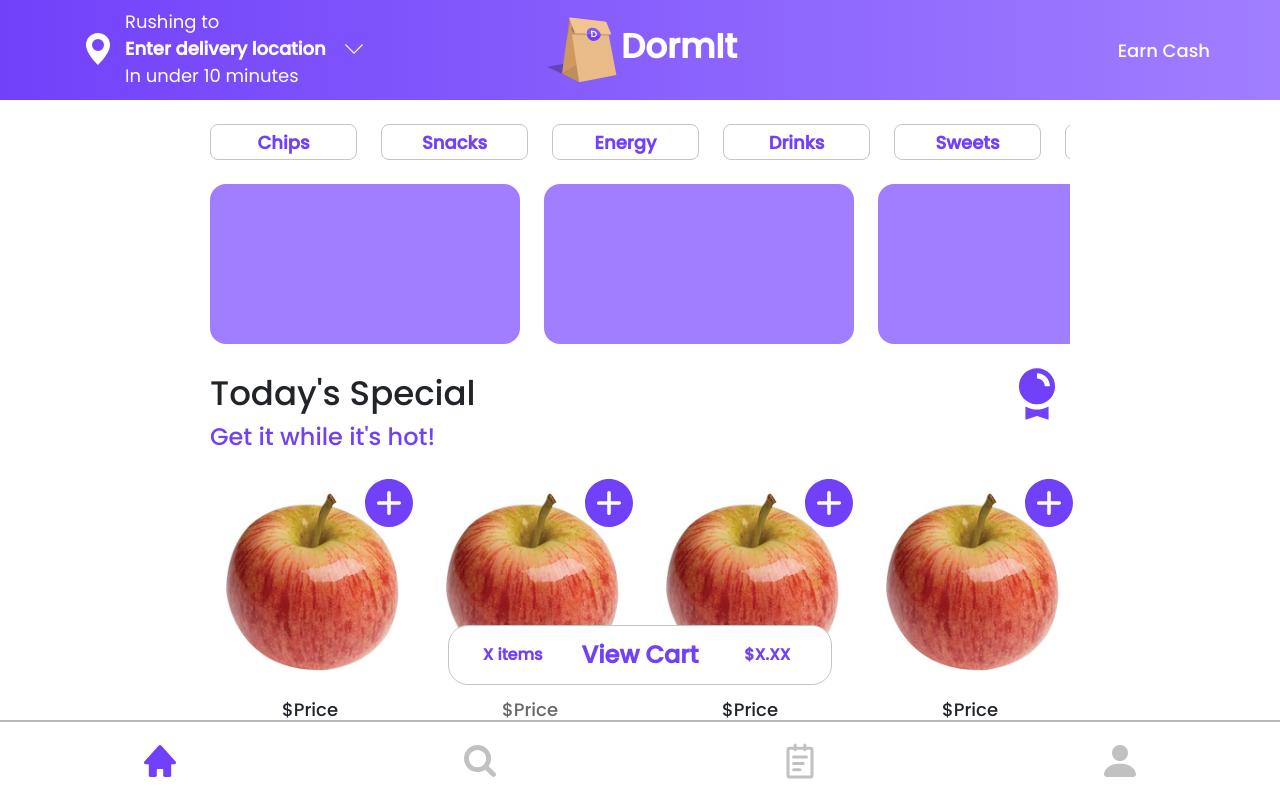
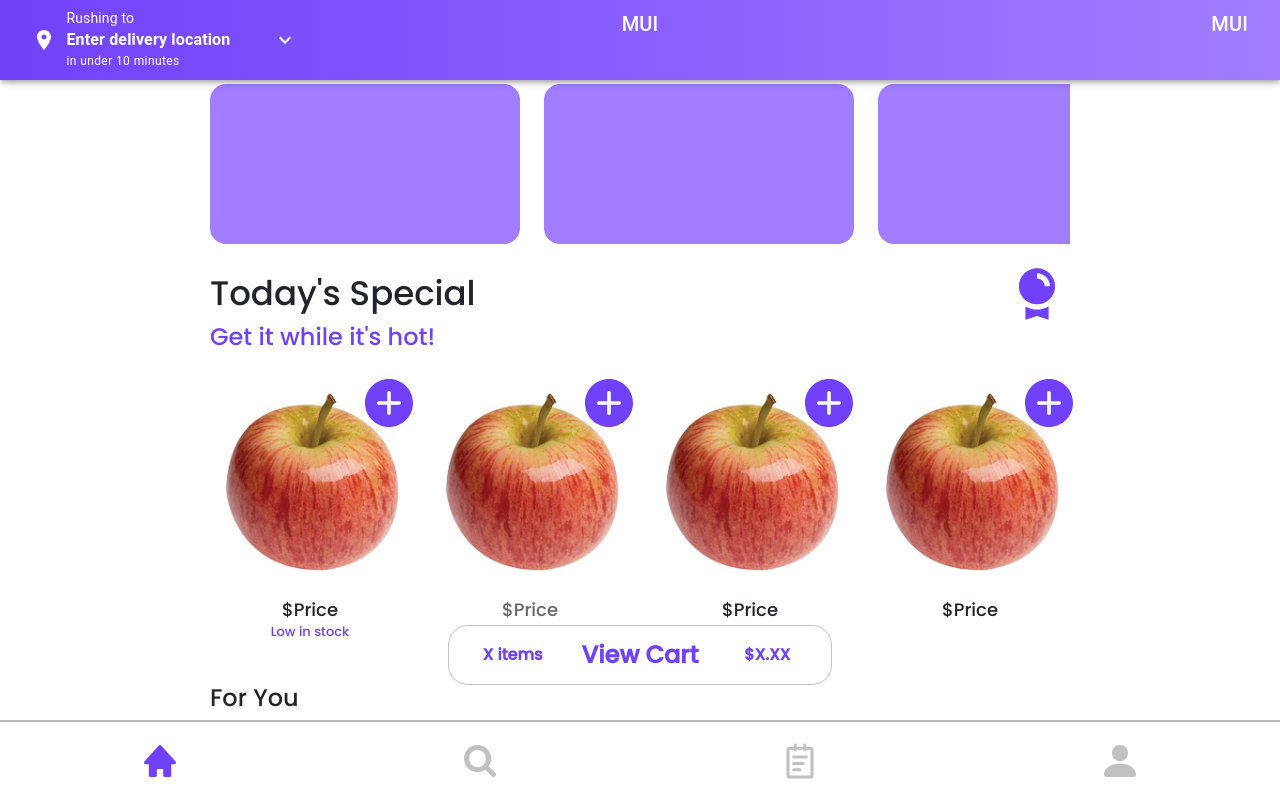
Before and after one commit to AnnLe4869/dormit-second-prototype, a React (Create React App) app: page / in a window 1280 px wide. Shown: the top 798 px of the page. Built offline with nearby package versions, Linux system fonts and the light colour scheme; no server answers; the database is empty.

Commit message:
Use Material-UI for styling

```diff
--- a/package.json
+++ b/package.json
@@ -3,6 +3,10 @@
   "version": "0.1.0",
   "private": true,
   "dependencies": {
+    "@emotion/react": "^11.9.3",
+    "@emotion/styled": "^11.9.3",
+    "@mui/icons-material": "^5.8.4",
+    "@mui/material": "^5.9.1",
     "@testing-library/jest-dom": "^5.16.4",
     "@testing-library/react": "^12.1.4",
     "@testing-library/user-event": "^13.5.0",
--- a/src/routes/home/Header.js
+++ b/src/routes/home/Header.js
@@ -1,68 +1,100 @@
-import React from "react";
-import "./Header.css";
+import AppBar from "@mui/material/AppBar";
+import Box from "@mui/material/Box";
+import Toolbar from "@mui/material/Toolbar";
+import Typography from "@mui/material/Typography";
+import { useState } from "react";
+import SvgIcon from "@mui/material/SvgIcon";
+import LocationOnIcon from "@mui/icons-material/LocationOn";
+import KeyboardArrowDownIcon from "@mui/icons-material/KeyboardArrowDown";
+import Grid from "@mui/material/Grid";
 
-import dormitIcon from "../../assets/Home/dormit-icon.svg";
+/**
+ * delivery block component
+ * this lies in the left of the navbar
+ */
+function DeliveryBlock() {
+  return (
+    <Box>
+      <Grid container spacing={1} alignItems="center" justifyContent="left">
+        <Grid item xs={1} md={1}>
+          <LocationOnIcon />
+        </Grid>
 
-function Header() {
-  /*
-   * Mock values
-   */
-  const mockDeliveryLocation = "Enter delivery location";
-  let mockDeliveryTime = 10;
+        <Grid item xs={6} md={6}>
+          <Typography variant="body2" component="div" textAlign="left">
+            Rushing to
+          </Typography>
 
-  return (
-    <div className="headerContainer">
-      <section className="headerTop">
-        {/* Center of header */}
-        <div className="headerCenter">
-          <img src={dormitIcon} alt="DormIt Icon" />
-          <h1 className="dormitHeader">DormIt</h1>
-        </div>
+          <Typography
+            variant="body1"
+            sx={{ fontWeight: "bold" }}
+            component="div"
+            textAlign="left"
+          >
+            Enter delivery location
+          </Typography>
 
-        {/* Right of header */}
-        <div className="headerRight">Earn Cash</div>
-      </section>
+          <Typography variant="caption" component="div" textAlign="left">
+            in under 10 minutes
+          </Typography>
+        </Grid>
 
-      {/* Left of header */}
-      <section className="headerLeft">
-        <div className="headerLeftGrid">
-          {/* Drop-pin Icon */}
-          <svg
-            xmlns="http://www.w3.org/2000/svg"
-            width="32"
-            height="32"
-            fill="currentColor"
-            class="bi bi-geo-alt-fill"
-            viewBox="0 0 16 16"
-            className="pin"
-          >
-            <path d="M8 16s6-5.686 6-10A6 6 0 0 0 2 6c0 4.314 6 10 6 10zm0-7a3 3 0 1 1 0-6 3 3 0 0 1 0 6z" />
-          </svg>
-
-          <div className="deliveryInfo">
-            <p>Rushing to</p>
-            <p className="headerText">{mockDeliveryLocation}</p>
-            <p>In under {mockDeliveryTime} minutes</p>
-          </div>
-
-          {/* Down-arrow Icon */}
-          <svg
-            xmlns="http://www.w3.org/2000/svg"
-            width="22"
-            height="22"
-            fill="currentColor"
-            class="bi bi-chevron-down"
-            viewBox="0 0 16 16"
-          >
-            <path
-              fill-rule="evenodd"
-              d="M1.646 4.646a.5.5 0 0 1 .708 0L8 10.293l5.646-5.647a.5.5 0 0 1 .708.708l-6 6a.5.5 0 0 1-.708 0l-6-6a.5.5 0 0 1 0-.708z"
-            />
-          </svg>
-        </div>
-      </section>
-    </div>
+        <Grid item xs={2} md={2}>
+          <KeyboardArrowDownIcon />
+        </Grid>
+      </Grid>
+    </Box>
   );
 }
 
-export default Header;
+function StoreIcon() {
+  return (
+    <Box>
+      <Box component="img" />
+    </Box>
+  );
+}
+
+export default function Header() {
+  return (
+    <Box>
+      <AppBar
+        component="nav"
+        sx={{
+          backgroundImage: "linear-gradient(to right, #7141fa, #a07eff)",
+          padding: 1,
+        }}
+      >
+        <Toolbar>
+          <Grid container>
+            <Grid item xs={4} md={4}>
+              <DeliveryBlock />
+            </Grid>
+
+            <Grid item xs={4} md={4}>
+              <Typography
+                variant="h6"
+                component="div"
+                textAlign="center"
+                sx={{ flexGrow: 1, display: { xs: "none", sm: "block" } }}
+              >
+                MUI
+              </Typography>
+            </Grid>
+
+            <Grid item xs={4} md={4}>
+              <Typography
+                variant="h6"
+                component="div"
+                textAlign="right"
+                sx={{ flexGrow: 1, display: { xs: "none", sm: "block" } }}
+              >
+                MUI
+              </Typography>
+            </Grid>
+          </Grid>
+        </Toolbar>
+      </AppBar>
+    </Box>
+  );
+}
```
Also changed, not shown: src/shared/image/Image.js (added, +283 -0 lines), 1 other file (tests, documents, lock files or other folders).
